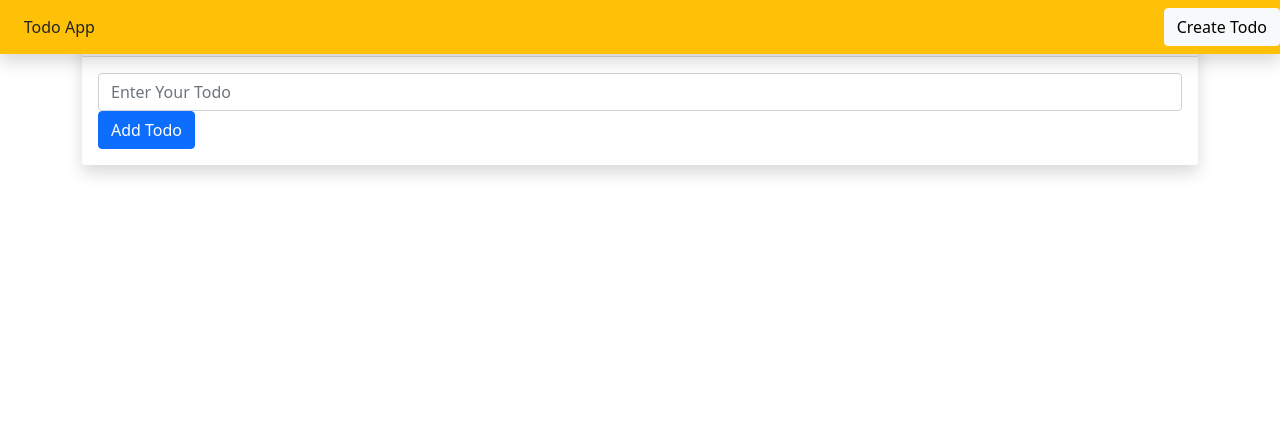
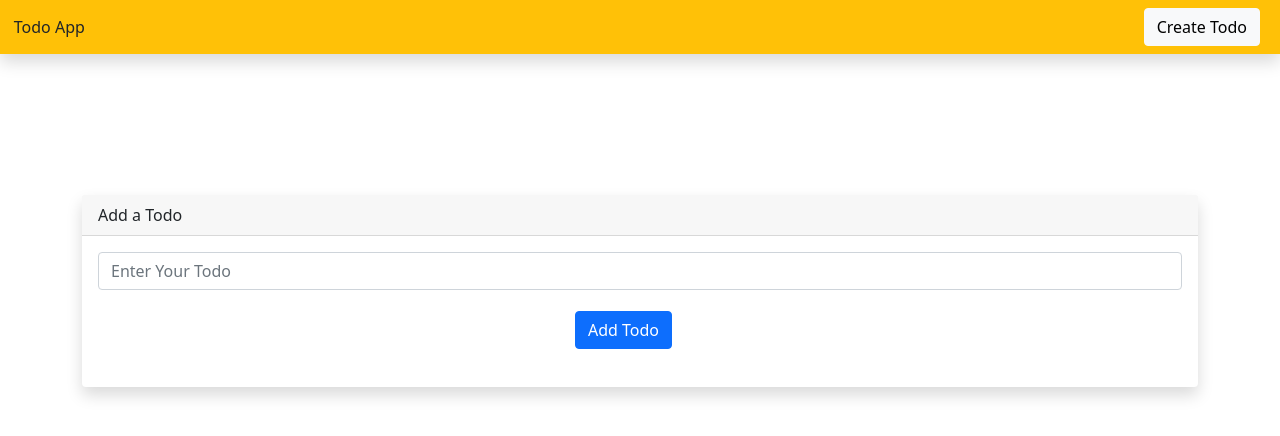
Before and after one commit to AnjaliRaiDaffodilsw/TodoRoutingRedux, a React (Create React App) app: page /add in a window 1280 px wide. Shown: the top 436 px of the page. Built offline with nearby package versions, Linux system fonts and the light colour scheme.

Commit message:
Added styling

```diff
--- a/src/App.css
+++ b/src/App.css
@@ -3,7 +3,11 @@
   background-color: #8561db;
   min-height: 500px;
   width: 500px;
-  margin: 40px auto;
+  margin: -9% auto;
   padding: 20px;
   padding-bottom: 23px;
 }
+
+.form-container {
+  margin-top: 16%;
+}
--- a/src/App.js
+++ b/src/App.js
@@ -34,7 +34,7 @@ const App = () => {
       <div className="">
         <Navbar />
         <div className="container">
-          <div className="py-3">
+          <div className="py-3 form-container">
             <Switch>
               <Route exact path="/">
                 <Todo
--- /dev/null
+++ b/src/assets/styles/Form.css
@@ -0,0 +1,7 @@
+.submit-btn {
+  margin: 2% 44%;
+}
+
+.form-container {
+
+}
--- /dev/null
+++ b/src/assets/styles/Navbar.css
@@ -0,0 +1,3 @@
+.add-list {
+  margin-right: 20px;
+}
--- a/src/assets/styles/TodoListItem.css
+++ b/src/assets/styles/TodoListItem.css
@@ -4,7 +4,7 @@
 	width: auto;
 	margin: 20px auto;
 	padding: 1px;
-	height: 30px;
+	height: 46px;
 	background-color: #fa8aef;
 	border-radius: 5px;
 	display: flex;
@@ -13,6 +13,7 @@
 
 .list p {
 	margin-top: 7px;
+	padding-left: 9px;
 }
 
 .non-editable-input {
@@ -40,29 +41,15 @@
 	float: right;
 }
 
-.non-editable-button {
-	background-color: #fa8aef;
-	border: none;
-}
-
-.save-button {
-	height: 31px;
-	margin: 0px 11px 0px -68px;
-	cursor: pointer;
-	background-color: rgb(221, 182, 75);
-	border-radius: 8px;
-}
-
 .buttons-container {
-	margin-right: 6px;
+	margin: 5px 18px 0 0;
 	display: flex;
 }
 
-.editable-button {
-	background-color: #fa8aef;
-	border: none;
+.delete-button {
+	margin-left: 19px;
 }
 
-.editable-button input:focus {
-	outline: none;
+.edit-button{
+	height: 34px;
 }
--- a/src/components/AddTodo.js
+++ b/src/components/AddTodo.js
@@ -18,7 +18,10 @@ const AddTodo = (props) => {
         inputType="text"
         onSubmit={onSubmit}
         placeholderValue="Enter Your Todo"
-        buttonTitle="Add Todo" />
+        buttonTitle="Add Todo"
+        buttonType="submit"
+        cardHeader="Add a Todo"
+      />
     </>
   )
 }
--- a/src/components/EditTodo.js
+++ b/src/components/EditTodo.js
@@ -20,7 +20,10 @@ const EditTodo = (props) => {
         inputType="text"
         onSubmit={onSubmit}
         placeholderValue="Edit Your Todo"
-        buttonTitle="Edit Todo" />
+        buttonTitle="Edit Todo"
+        buttonType="submit"
+        cardHeader="Edit a Todo"
+      />
     </>
   )
 }
--- a/src/components/Form.js
+++ b/src/components/Form.js
@@ -1,17 +1,21 @@
 import React, { useState } from 'react'
+
+import '../assets/styles/Form.css';
 
 const Form = (props) => {
   const {
     onSubmit,
     buttonTitle,
     placeholderValue,
-    inputType
+    inputType,
+    buttonType,
+    cardHeader
   } = props;
 
   const [textValue, setTextValue] = useState("");
   return (
     <div className="card border-0 shadow">
-      <div className="card-header">Add a Todo</div>
+      <div className="card-header">{cardHeader}</div>
       <div className="card-body">
         <form onSubmit={(event) => onSubmit(event, textValue)}>
           <div className="form-group">
@@ -23,7 +27,7 @@ const Form = (props) => {
               onChange={(event) => setTextValue(event.target.value)}
             />
           </div>
-          <button className="btn btn-primary" type="submit">
+          <button className="btn btn-primary submit-btn" type={buttonType}>
             {buttonTitle}
           </button>
         </form>
--- a/src/components/Navbar.js
+++ b/src/components/Navbar.js
@@ -1,5 +1,7 @@
 import React from 'react';
 import { Link } from 'react-router-dom';
+
+import '../assets/styles/Navbar.css';
 
 const Navbar = () => {
   return (
@@ -8,7 +10,7 @@ const Navbar = () => {
       <div className="container">
         Todo App
       </div>
-      <Link to="/add" className="btn btn-light ml-auto">
+      <Link to="/add" className="btn btn-light ml-auto add-list">
         Create Todo
       </Link>
     </nav>
--- a/src/components/TodoListItem.js
+++ b/src/components/TodoListItem.js
@@ -9,16 +9,20 @@ const TodoListItem = (props) => {
     <div className="list">
       <p>
         {textValue}
+      </p>
+      <div className="buttons-container">
         <Link to={`/edit/${id}`}>
-          <span className="material-icons mr-2">edit</span>
+          <span className="material-icons mr-2">
+            <button className="btn bg-warning ml-auto edit-button">edit</button>
+          </span>
         </Link>
         <span
-          className="material-icons  text-danger"
+          className="material-icons  text-danger delete-button"
           onClick={() => deleteHandler(id)}
         >
           X
         </span>
-      </p>
+      </div>
     </div>
   )
 }
```
